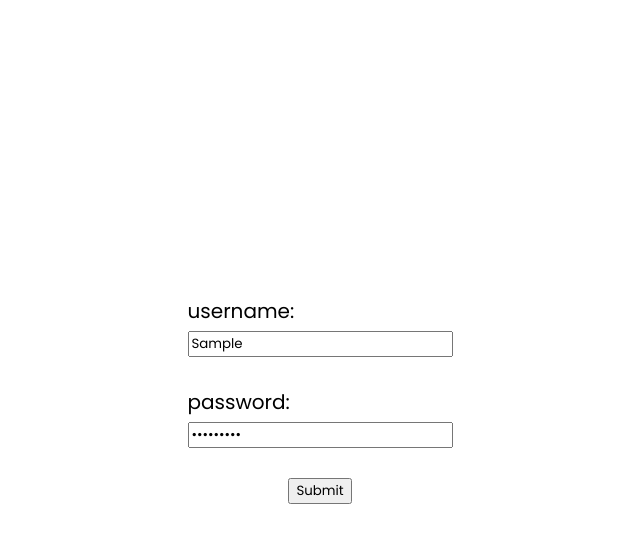
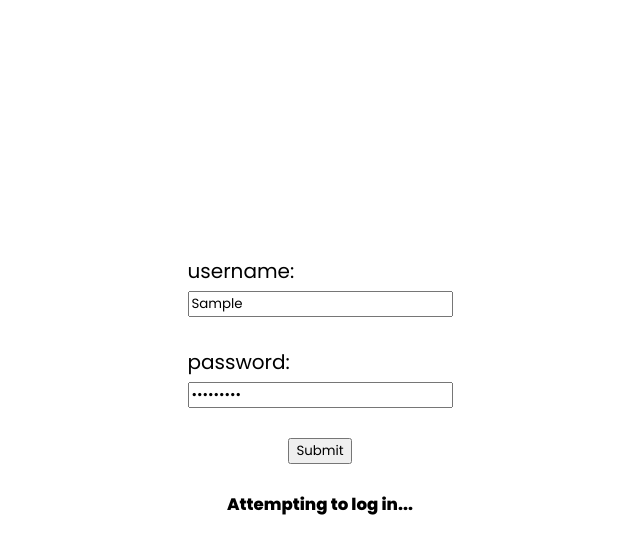
Before and after one commit to GALLANT-DOUGHNUT/dougnut-website, a React (Create React App) app: page /login in a window 1280 px wide. Both pictures are taken after typing "Sample", "Sample123" into the empty fields and a click on the input 639 px from the left and 491 px from the top of the page. Shown: the top 554 px of the page, without its empty margins (320-960 px from the left). Built offline with nearby package versions, Linux system fonts and the light colour scheme; no server answers.

Commit message:
added indicator for loading while fetching credentials

```diff
--- a/src/pages/login-page/LoginPage.js
+++ b/src/pages/login-page/LoginPage.js
@@ -7,12 +7,15 @@ const LoginPage = ({ setUser }) => {
 
   const [username, SetUsername] = useState("");
   const [password, setPassword] = useState("");
+  const [loading, setLoading] = useState(false);
 
-  const handleSubmit = (event) => {
+  const handleSubmit = async (event) => {
     event.preventDefault();
-    fetch("/api/get-credentials")
+    setLoading(true);
+    await fetch("/api/get-credentials")
       .then((response) => response.json())
       .then(({ result }) => {
+        setLoading(false);
         const admin = result?.rows?.[0];
         if (username === admin?.username && password === admin?.password) {
           const { password: _, ...userObj } = admin;
@@ -49,6 +52,7 @@ const LoginPage = ({ setUser }) => {
       </label>
       <br />
       <input type="submit" />
+      {loading && <h5>Attempting to log in...</h5>}
     </form>
   );
 };
```
